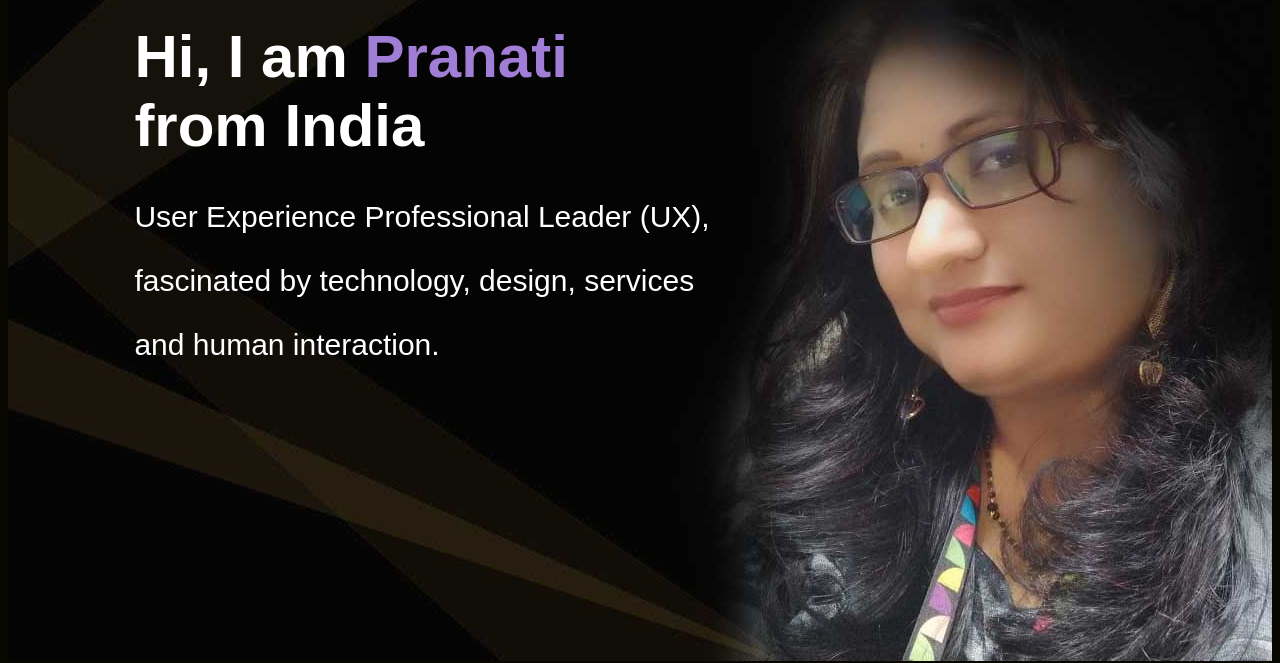
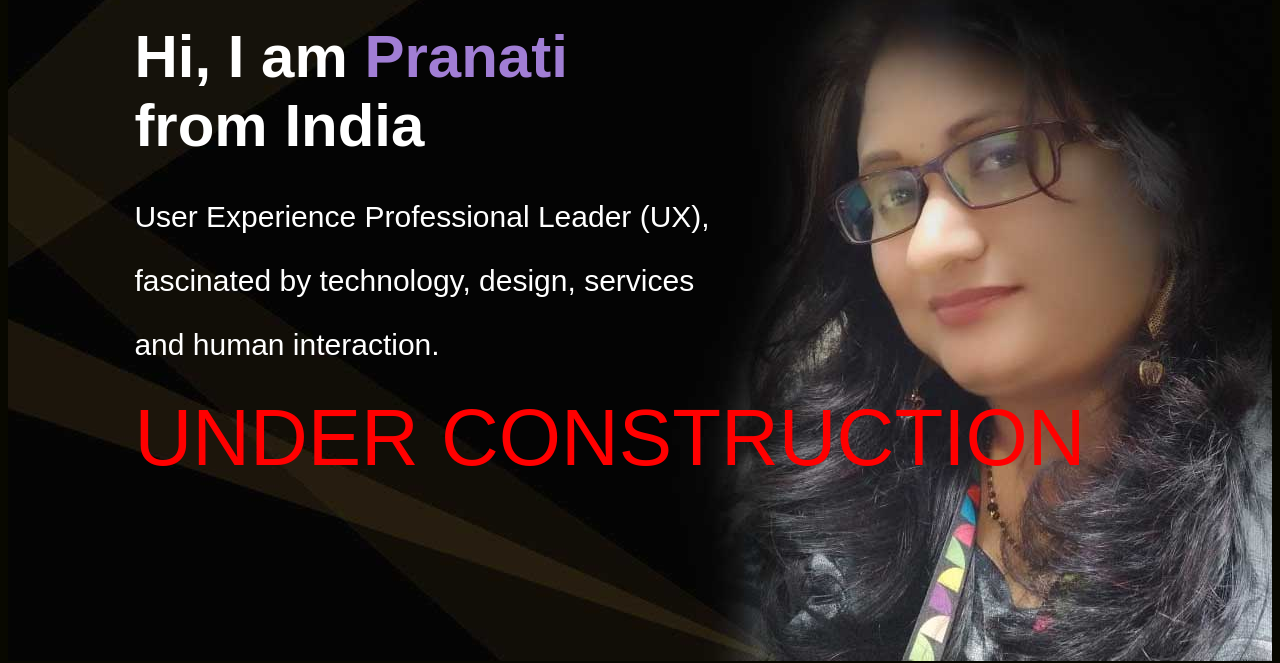
Before and after one commit to Pranat-123/PranatiBaral, a plain HTML site: page index.html in a window 1280 px wide. Shown: the part 147-810 px from the top of the page. Drawn offline with Linux system fonts and the light colour scheme.

Commit message:
Add files via upload
index 2nd upload

```diff
--- a/index.html
+++ b/index.html
@@ -29,8 +29,9 @@
 				<p>User Experience Professional Leader (UX),</p>
 				<p>fascinated by technology, design, services </p>
 				<p>and human interaction.</p>
+			</div>
 
-			</div>
+			<div class="header-text" style="color: red; font-size: 80px;">UNDER CONSTRUCTION</div>
 
 		</div>
 	</div>
```
